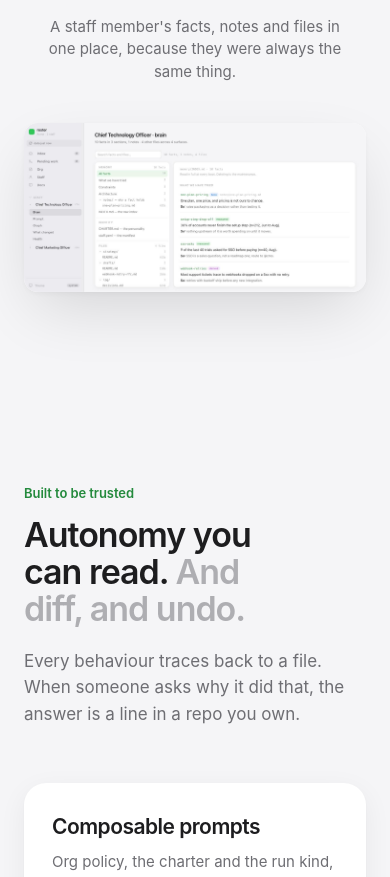
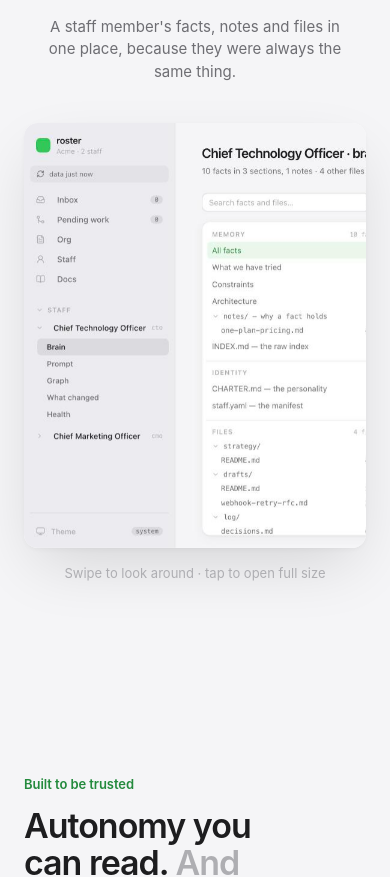
Before and after one commit to Nano-Collective/roster, a Next.js app in the folder website/: page / in a window 390 px wide. Shown: the part 4880-5757 px from the top of the page. Built offline with nearby package versions, Linux system fonts and the light colour scheme.

Commit message:
Make portal screenshots readable on mobile
On small screens the showcase screenshot keeps a legible width and pans
sideways; tapping opens it full size for pinch-zoom.

```diff
--- a/website/src/components/Showcase.tsx
+++ b/website/src/components/Showcase.tsx
@@ -68,8 +68,21 @@ export function Showcase() {
         </div>
         <p className="mx-auto mt-5 max-w-[520px] text-center text-[15px] leading-[1.5] text-fg-2">{s.body}</p>
 
+        {/* On a phone the full screenshot shrinks to unreadable, so it keeps a legible
+            width and pans sideways instead; tapping opens it full size to pinch-zoom. */}
         <div className="window mx-auto mt-10">
-          <picture key={s.src}>
+          <div key={s.src} className="overflow-x-auto overscroll-x-contain sm:overflow-visible">
+            <a
+              href={s.src}
+              target="_blank"
+              rel="noreferrer"
+              onClick={(e) => {
+                const img = e.currentTarget.querySelector("img");
+                if (img?.currentSrc) e.currentTarget.href = img.currentSrc;
+              }}
+              className="block w-[860px] sm:w-full"
+            >
+              <picture>
                 {s.dark && <source srcSet={s.dark} media="(prefers-color-scheme: dark)" />}
                 {/* biome-ignore lint/performance/noImgElement: static export, images are unoptimised */}
                 <img
@@ -81,7 +94,10 @@ export function Showcase() {
                   style={{ animationDuration: "400ms" }}
                 />
               </picture>
+            </a>
           </div>
+        </div>
+        <p className="mt-4 text-center text-[13px] text-fg-3 sm:hidden">Swipe to look around · tap to open full size</p>
       </Reveal>
     </Section>
   );
```
Lines whose indentation alone changed are shown as unchanged.
